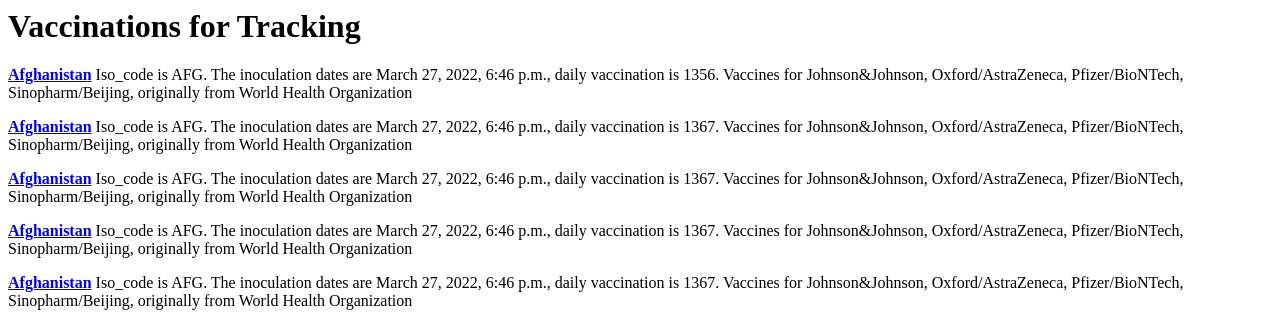
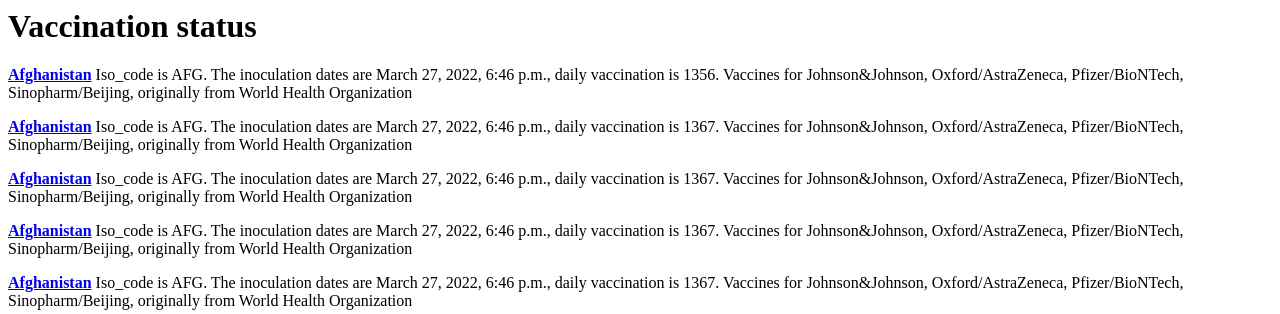
Before and after one commit to jEdoNn/vaccination, a Django app: page / in a window 1280 px wide. Shown: the top 314 px of the page. Run offline with Django 3.2, Linux system fonts and the light colour scheme; data comes from the database, SQL or seed files in the repository.

Commit message:
modify html

```diff
--- a/vaccinations/templates/vaccinations/vaccination_list.html
+++ b/vaccinations/templates/vaccinations/vaccination_list.html
@@ -1,9 +1,9 @@
 <html>
 <head>
-  <title>Vaccination Tracking</title>
+  <title>Vaccination</title>
 </head>
 <body>
-    <h1>Vaccinations for Tracking</h1>
+    <h1>Vaccination status</h1>
 
     {% for vaccination in vaccinations %}
     <b> <a href="{% url 'vaccination_detail' id=vaccination.country %}">{{vaccination.country }}</a></b>
```
